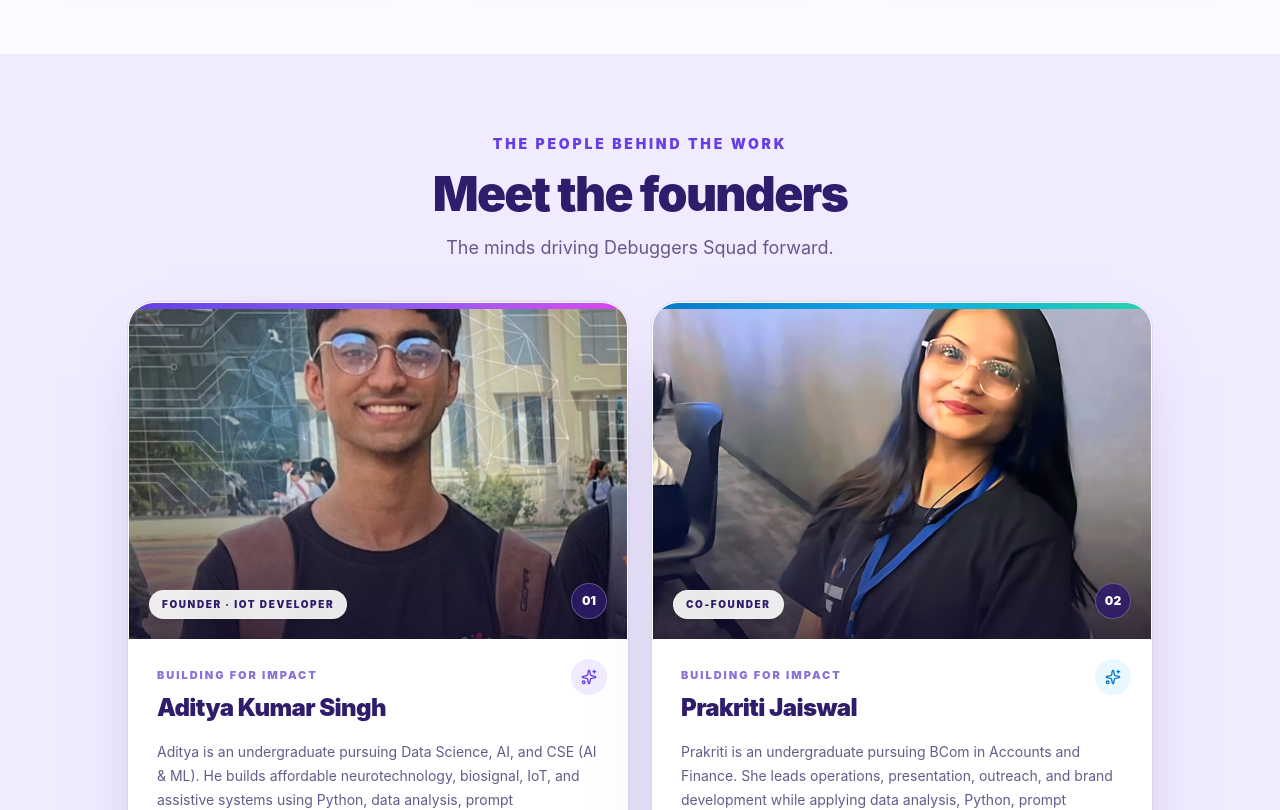
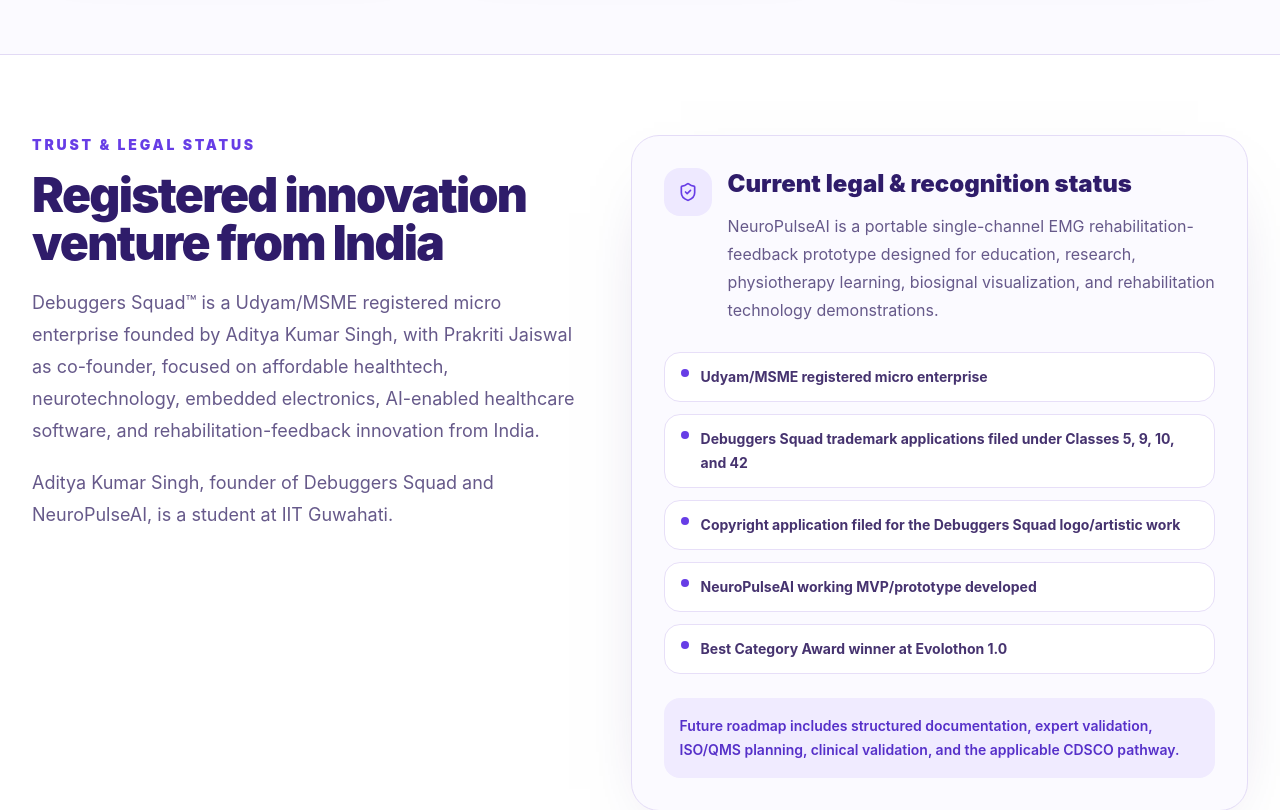
Before and after one commit to adityaIITG1/debuggers_squad_website, a Next.js app: page /about in a window 1280 px wide. Shown: the part 1020-1830 px from the top of the page. Built offline with nearby package versions, Linux system fonts and the light colour scheme.

Commit message:
Add trust and legal status section

```diff
--- a/src/app/about/page.tsx
+++ b/src/app/about/page.tsx
@@ -8,6 +8,7 @@
   HeartHandshake,
   Lightbulb,
   Mail,
+  ShieldCheck,
   Sparkles,
   Target,
 } from "lucide-react";
@@ -41,6 +42,14 @@
     accent: "from-[#0878c8] via-[#12a8e8] to-[#28d3aa]",
     softAccent: "bg-[#e9f8ff] text-[#0878c8]",
   },
+];
+
+const legalStatusItems = [
+  "Udyam/MSME registered micro enterprise",
+  "Debuggers Squad trademark applications filed under Classes 5, 9, 10, and 42",
+  "Copyright application filed for the Debuggers Squad logo/artistic work",
+  "NeuroPulseAI working MVP/prototype developed",
+  "Best Category Award winner at Evolothon 1.0",
 ];
 
 export default function AboutPage() {
@@ -94,6 +103,64 @@
               <p className="mt-3 leading-7 text-[#6b5e8c]">{text}</p>
             </article>
           ))}
+        </div>
+      </section>
+
+      <section className="border-y border-[#e2daf5] bg-white py-16 lg:py-20">
+        <div className="mx-auto grid max-w-7xl gap-10 px-4 sm:px-6 lg:grid-cols-[0.95fr_1.05fr] lg:px-8">
+          <div>
+            <p className="text-sm font-black uppercase tracking-[0.2em] text-[#673de6]">
+              Trust & Legal Status
+            </p>
+            <h2 className="mt-4 text-4xl font-black tracking-[-0.035em] sm:text-5xl">
+              Registered innovation venture from India
+            </h2>
+            <p className="mt-5 text-lg leading-8 text-[#66598a]">
+              Debuggers Squad&trade; is a Udyam/MSME registered micro enterprise
+              founded by Aditya Kumar Singh, with Prakriti Jaiswal as co-founder,
+              focused on affordable healthtech, neurotechnology, embedded
+              electronics, AI-enabled healthcare software, and
+              rehabilitation-feedback innovation from India.
+            </p>
+            <p className="mt-5 text-lg leading-8 text-[#66598a]">
+              Aditya Kumar Singh, founder of Debuggers Squad and NeuroPulseAI,
+              is a student at IIT Guwahati.
+            </p>
+          </div>
+
+          <div className="rounded-[28px] border border-[#e4dcf7] bg-[#fbfaff] p-6 shadow-[0_28px_75px_-50px_rgba(47,28,106,0.52)] sm:p-8">
+            <div className="flex items-start gap-4">
+              <span className="grid size-12 shrink-0 place-items-center rounded-2xl bg-[#eee9ff] text-[#673de6]">
+                <ShieldCheck className="size-5" />
+              </span>
+              <div>
+                <h3 className="text-2xl font-black">Current legal & recognition status</h3>
+                <p className="mt-3 leading-7 text-[#66598a]">
+                  NeuroPulseAI is a portable single-channel EMG
+                  rehabilitation-feedback prototype designed for education,
+                  research, physiotherapy learning, biosignal visualization, and
+                  rehabilitation technology demonstrations.
+                </p>
+              </div>
+            </div>
+
+            <ul className="mt-7 grid gap-3">
+              {legalStatusItems.map((item) => (
+                <li
+                  key={item}
+                  className="flex gap-3 rounded-2xl border border-[#e7dff8] bg-white px-4 py-3 text-sm font-bold leading-6 text-[#46336f]"
+                >
+                  <span className="mt-1 size-2 shrink-0 rounded-full bg-[#673de6]" />
+                  {item}
+                </li>
+              ))}
+            </ul>
+            <p className="mt-6 rounded-2xl bg-[#f0ebff] p-4 text-sm font-semibold leading-6 text-[#5630c9]">
+              Future roadmap includes structured documentation, expert
+              validation, ISO/QMS planning, clinical validation, and the
+              applicable CDSCO pathway.
+            </p>
+          </div>
         </div>
       </section>
 
```
